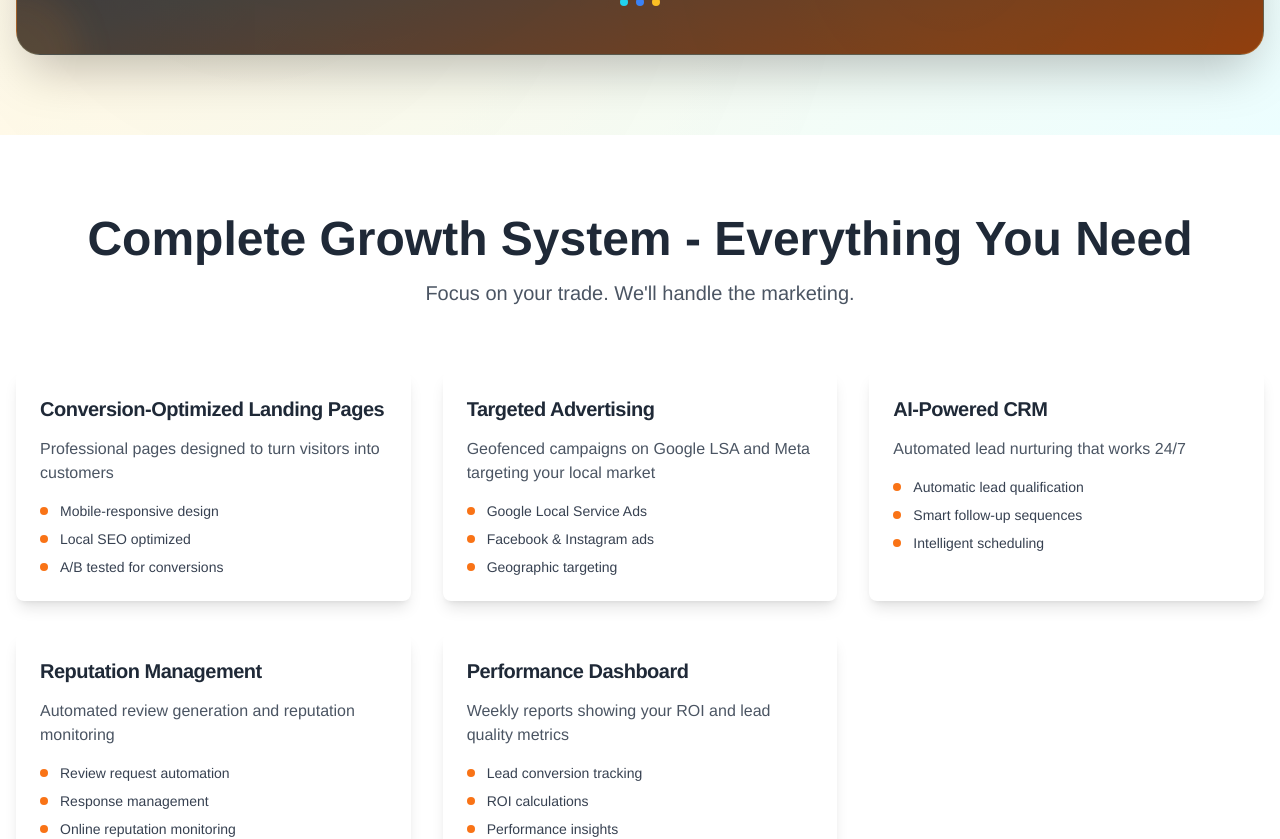
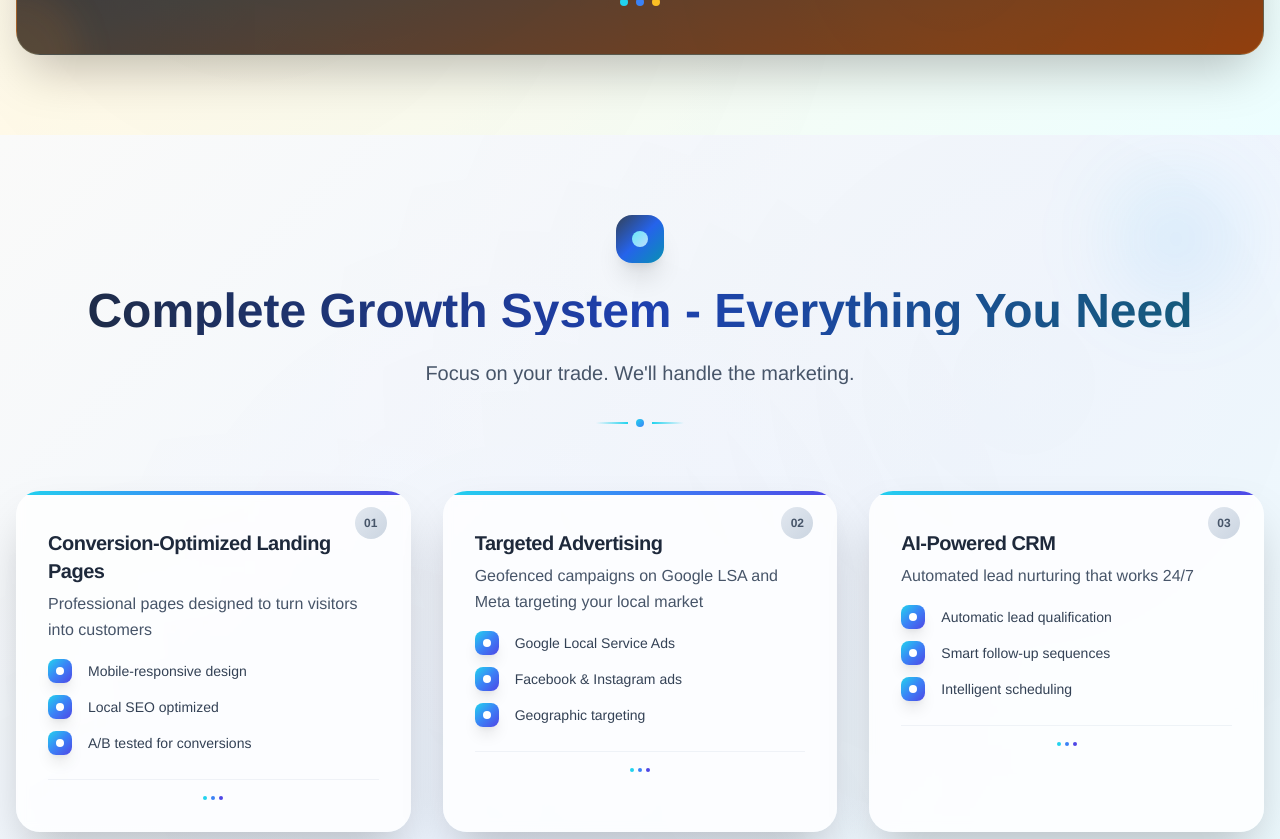
Before and after one commit to rafandradeh/krush-lead-flow-ai, a React (Vite) app: page / in a window 1280 px wide. Shown: the part 2000-2839 px from the top of the page. Built offline with nearby package versions, Linux system fonts and the light colour scheme.

Commit message:
Style ServicesSection
Styled the `ServicesSection` component based on the provided image, incorporating earth tones, subtle textures, and branding elements.

```diff
--- a/src/components/ServicesSection.tsx
+++ b/src/components/ServicesSection.tsx
@@ -1,3 +1,4 @@
+
 import React from 'react';
 import { Card, CardContent, CardHeader, CardTitle } from '@/components/ui/card';
 
@@ -74,40 +75,109 @@ const ServicesSection: React.FC<ServicesSectionProps> = ({ language }) => {
   const t = content[language];
 
   return (
-    <section className="py-20 bg-white">
-      <div className="container mx-auto px-4">
+    <section className="py-20 bg-gradient-to-br from-stone-50 via-blue-50 to-cyan-50 dark:from-stone-900 dark:via-slate-800 dark:to-blue-900 relative overflow-hidden">
+      {/* Sophisticated texture overlay inspired by the branding image */}
+      <div className="absolute inset-0 opacity-30" style={{
+        backgroundImage: `
+          radial-gradient(circle at 20% 80%, rgba(14, 165, 233, 0.08) 0%, transparent 50%),
+          radial-gradient(circle at 80% 20%, rgba(217, 119, 6, 0.06) 0%, transparent 50%),
+          radial-gradient(circle at 40% 40%, rgba(168, 85, 247, 0.04) 0%, transparent 50%)
+        `
+      }}></div>
+
+      {/* Premium geometric accents */}
+      <div className="absolute top-10 right-10 w-32 h-32 bg-gradient-to-br from-cyan-400/10 to-blue-500/10 rounded-full blur-2xl"></div>
+      <div className="absolute bottom-20 left-10 w-24 h-24 bg-gradient-to-tr from-amber-400/10 to-orange-500/10 rounded-full blur-xl"></div>
+
+      <div className="container mx-auto px-4 relative z-10">
         <div className="text-center mb-16">
-          <h2 className="text-4xl md:text-5xl font-bold text-gray-800 mb-4">
+          {/* Brand accent element */}
+          <div className="inline-flex items-center justify-center mb-6">
+            <div className="w-12 h-12 bg-gradient-to-br from-slate-700 via-blue-600 to-cyan-600 rounded-2xl flex items-center justify-center shadow-xl">
+              <div className="w-4 h-4 bg-gradient-to-br from-cyan-300 to-blue-200 rounded-full"></div>
+            </div>
+          </div>
+
+          <h2 className="text-4xl md:text-5xl font-bold mb-6 bg-gradient-to-r from-slate-800 via-blue-800 to-cyan-800 bg-clip-text text-transparent dark:from-slate-100 dark:via-blue-200 dark:to-cyan-200">
             {t.title}
           </h2>
-          <p className="text-xl text-gray-600">
+          <p className="text-xl font-medium text-slate-600 dark:text-slate-300 max-w-2xl mx-auto">
             {t.subtitle}
           </p>
+
+          {/* Elegant separator */}
+          <div className="mt-8 flex justify-center">
+            <div className="flex items-center space-x-2">
+              <div className="w-8 h-[2px] bg-gradient-to-r from-transparent to-cyan-400"></div>
+              <div className="w-2 h-2 bg-gradient-to-br from-cyan-400 to-blue-500 rounded-full"></div>
+              <div className="w-8 h-[2px] bg-gradient-to-l from-transparent to-cyan-400"></div>
+            </div>
+          </div>
         </div>
 
         <div className="grid lg:grid-cols-3 md:grid-cols-2 gap-8">
           {t.services.map((service, index) => (
-            <Card key={index} className="bg-white shadow-lg hover:shadow-xl transition-all duration-300 border-0 hover:scale-105">
-              <CardHeader className="pb-4">
-                <CardTitle className="text-xl font-bold text-gray-800 mb-2">
+            <Card key={index} className="bg-white/80 dark:bg-slate-900/80 backdrop-blur-sm shadow-2xl hover:shadow-3xl transition-all duration-500 border-0 rounded-3xl overflow-hidden group hover:scale-105 relative">
+              {/* Premium card accent */}
+              <div className="absolute top-0 left-0 w-full h-1 bg-gradient-to-r from-cyan-400 via-blue-500 to-indigo-600"></div>
+
+              {/* Sophisticated hover overlay */}
+              <div className="absolute inset-0 bg-gradient-to-br from-cyan-500/5 to-blue-500/5 opacity-0 group-hover:opacity-100 transition-opacity duration-300"></div>
+
+              <CardHeader className="pb-4 pt-8 px-8 relative z-10">
+                {/* Service number badge */}
+                <div className="absolute top-4 right-6">
+                  <div className="w-8 h-8 bg-gradient-to-br from-slate-200 to-slate-300 dark:from-slate-700 dark:to-slate-600 rounded-full flex items-center justify-center text-xs font-bold text-slate-600 dark:text-slate-300">
+                    {(index + 1).toString().padStart(2, '0')}
+                  </div>
+                </div>
+
+                <CardTitle className="text-xl font-bold text-slate-800 dark:text-slate-100 mb-4 group-hover:text-slate-900 dark:group-hover:text-white transition-colors duration-300">
                   {service.title}
                 </CardTitle>
-                <p className="text-gray-600">
+                <p className="text-slate-600 dark:text-slate-300 leading-relaxed">
                   {service.description}
                 </p>
               </CardHeader>
-              <CardContent>
-                <ul className="space-y-2">
+
+              <CardContent className="px-8 pb-8">
+                <div className="space-y-3">
                   {service.features.map((feature, featureIndex) => (
-                    <li key={featureIndex} className="flex items-center text-sm text-gray-700">
-                      <div className="w-2 h-2 bg-orange-500 rounded-full mr-3"></div>
-                      {feature}
-                    </li>
+                    <div key={featureIndex} className="flex items-center group/feature">
+                      <div className="w-6 h-6 bg-gradient-to-br from-cyan-400 via-blue-500 to-indigo-600 rounded-lg mr-4 flex items-center justify-center shadow-lg group-hover/feature:shadow-xl group-hover/feature:scale-110 transition-all duration-300">
+                        <div className="w-2 h-2 bg-white rounded-full"></div>
+                      </div>
+                      <span className="text-sm text-slate-700 dark:text-slate-300 font-medium group-hover/feature:text-slate-900 dark:group-hover/feature:text-white transition-colors duration-300">
+                        {feature}
+                      </span>
+                    </div>
                   ))}
-                </ul>
+                </div>
+
+                {/* Premium bottom accent */}
+                <div className="mt-6 pt-4 border-t border-slate-200/50 dark:border-slate-700/50">
+                  <div className="flex justify-center">
+                    <div className="flex space-x-1">
+                      <div className="w-1 h-1 bg-cyan-400 rounded-full"></div>
+                      <div className="w-1 h-1 bg-blue-500 rounded-full"></div>
+                      <div className="w-1 h-1 bg-indigo-600 rounded-full"></div>
+                    </div>
+                  </div>
+                </div>
               </CardContent>
             </Card>
           ))}
+        </div>
+
+        {/* Sophisticated section footer */}
+        <div className="mt-16 flex justify-center">
+          <div className="bg-gradient-to-r from-slate-800 via-blue-700 to-cyan-700 rounded-full px-8 py-4 shadow-2xl">
+            <div className="flex items-center space-x-3">
+              <div className="w-3 h-3 bg-gradient-to-br from-cyan-300 to-blue-200 rounded-full animate-pulse"></div>
+              <span className="text-white font-medium">Complete Growth System</span>
+              <div className="w-3 h-3 bg-gradient-to-br from-blue-300 to-cyan-200 rounded-full animate-pulse" style={{ animationDelay: '0.5s' }}></div>
+            </div>
+          </div>
         </div>
       </div>
     </section>
```
